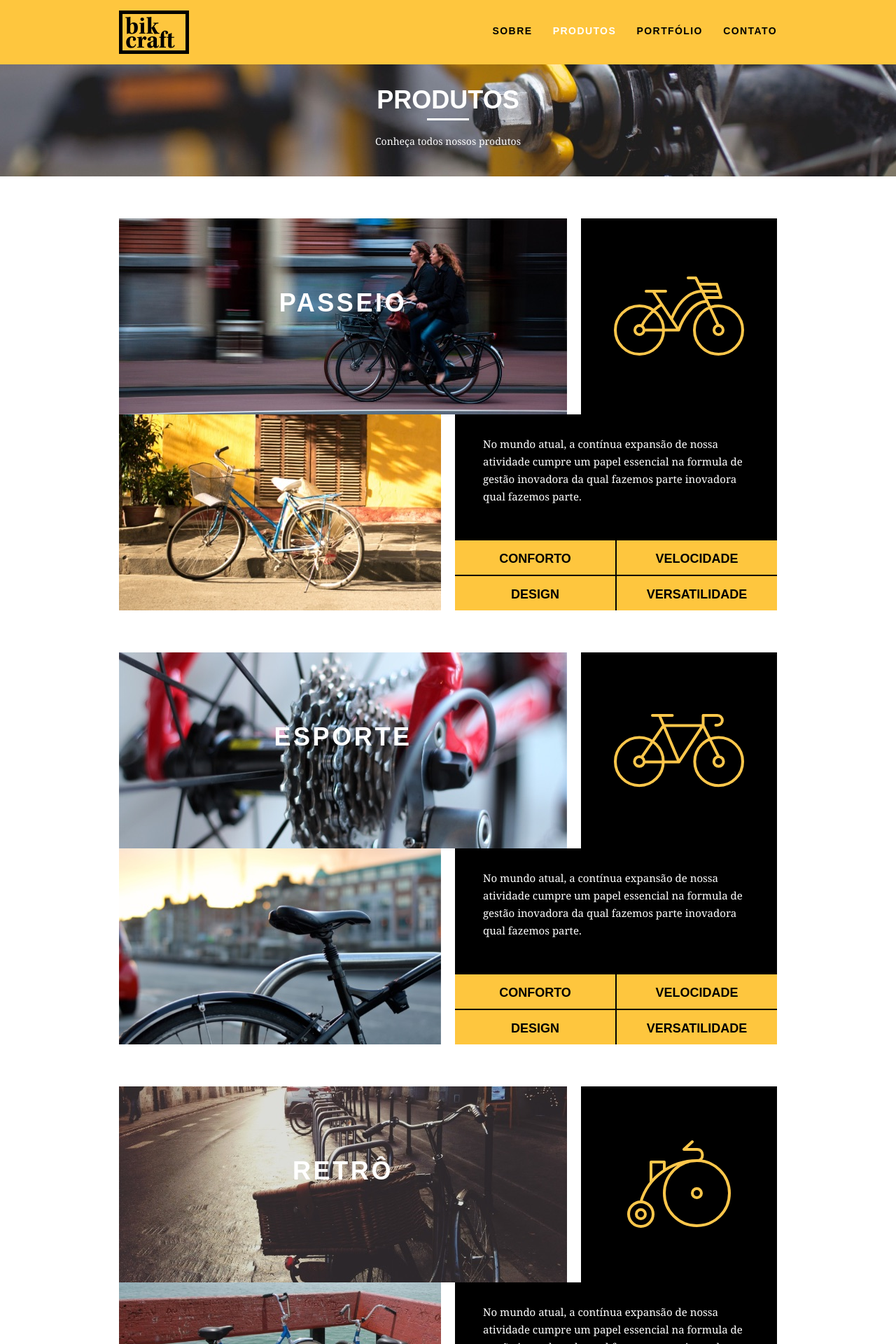
After one commit to Fabriciox7/Bikcraft, a PHP site: page /produtos.html in a window 1280 px wide. The commit adds this page. Shown: the top 1920 px of the page at 70% size. Run offline with PHP 8.4, Linux system fonts and the light colour scheme.

Commit message:
parte 1 produtos

```diff
--- /dev/null
+++ b/css/produtos.css
@@ -0,0 +1,83 @@
+.interna-produtos {
+  background: url("../img/bg-produtos.jpg") no-repeat center;
+  background-size: cover;
+}
+
+.produto-item {
+  padding-top: 60px;
+}
+
+.produto-item:nth-child(1) {
+  padding-bottom: 50px;
+}
+.produto-item h2 {
+  font-size: 36px;
+  font-weight: bold;
+  letter-spacing: 0.1em;
+  text-transform: uppercase;
+  color: #fff;
+  position: relative;
+  top: -180px;
+  text-align: center;
+  margin-bottom: -41.5px;
+}
+
+.produto-icone {
+  background: #000;
+  padding: 70px 0;
+}
+
+.produto-icone img {
+  margin: 0 auto;
+}
+.produto-info {
+  background: #000;
+}
+.produto-info p {
+  color: #fff;
+  font-size: 15px;
+  line-height: 25px;
+  padding: 30px 40px;
+  height: 180px;
+}
+
+.produto-info ul li {
+  background: #fec63e;
+  text-transform: uppercase;
+  font-size: 18px;
+  font-weight: bold;
+  text-align: center;
+  line-height: 20px;
+  float: left;
+  width: 229px;
+  height: 49px;
+  padding-top: 16px;
+}
+/*:nth-child(even) para os pares e :nth-child(odd) para os impares*/
+.produto-info ul li:nth-child(1) {
+  margin-bottom: 2px;
+}
+.produto-info ul li:nth-child(2) {
+  margin-bottom: 2px;
+}
+.produto-info ul li:nth-child(even) {
+  margin-left: 2px;
+}
+
+.orcamento {
+  padding: 60px 0;
+  background: #000;
+  color: #fec63e;
+}
+
+.orcamento .subtitulo {
+  color: #fec63e;
+}
+.orcamento .subtitulo::after {
+  background: #fec63e;
+}
+
+.form .form-orcamento input {
+  border: 10px solid #fec63e;
+  background: #fff;
+}
--- a/css/sobre.css
+++ b/css/sobre.css
@@ -1,11 +1,10 @@
 .interna-sobre {
   background: url("../img/bg-sobre.jpg") no-repeat center;
-
+  background-size: cover;
 }
 
 .missao-sobre {
   padding-top: 60px;
-
 }
 
 .missao-sobre p {
@@ -16,7 +15,7 @@
 }
 
 .missao-sobre ul li {
-  font-family: Georgia, 'Times New Roman', Times, serif;
+  font-family: Georgia, "Times New Roman", Times, serif;
   font-size: 18px;
   line-height: 30px;
 }
--- a/css/style.css
+++ b/css/style.css
@@ -5,10 +5,9 @@ body {
 }
 
 p {
-  font-family: Georgia, 'Times New Roman', Times, serif;
+  font-family: Georgia, "Times New Roman", Times, serif;
   font-size: 14px;
   line-height: 40px;
-
 }
 
 .btn {
@@ -17,7 +16,7 @@ p {
   color: #fec63e;
   font-size: 14px;
   line-height: 20px;
-  letter-spacing: .13em;
+  letter-spacing: 0.13em;
   font-weight: bold;
 }
 
@@ -36,7 +35,7 @@ p {
   font-size: 24px;
   line-height: 30px;
   color: #000;
-  letter-spacing: .1em;
+  letter-spacing: 0.1em;
   text-align: center;
   text-transform: uppercase;
   margin-bottom: 40px;
@@ -49,7 +48,6 @@ p {
   height: 3px;
   background: #000;
   margin: 8px auto;
-
 }
 
 .subtitulo-interno {
@@ -57,7 +55,7 @@ p {
   font-size: 24px;
   line-height: 30px;
   color: #000;
-  letter-spacing: .1em;
+  letter-spacing: 0.1em;
   text-transform: uppercase;
   margin-bottom: 20px;
 }
@@ -69,7 +67,6 @@ p {
   height: 3px;
   background: #000;
   margin: 8px 0;
-
 }
 
 /*Header*/
@@ -96,7 +93,7 @@ p {
   color: #000;
   font-weight: bold;
   text-transform: uppercase;
-  letter-spacing: .1em;
+  letter-spacing: 0.1em;
   font-size: 14px;
   padding: 10px 0;
 }
@@ -121,13 +118,11 @@ p {
   padding-top: 80px;
 }
 
-
 .introducao h1 {
   font-size: 48px;
   color: #fff;
   font-weight: bold;
   text-transform: uppercase;
-
 }
 
 .quote-externo {
@@ -149,14 +144,13 @@ p {
   height: 3px;
   background: #fff;
   margin: 14px auto 10px auto;
-
 }
 
 .quote-externo cite {
   font-style: normal;
   font-weight: bold;
   font-size: 14px;
-  letter-spacing: .1em;
+  letter-spacing: 0.1em;
 }
 
 img {
@@ -168,7 +162,6 @@ img {
   width: 100%;
   margin-top: 92px;
   height: 160px;
-  background-size: cover;
   text-align: center;
   color: #fff;
 }
@@ -194,7 +187,6 @@ img {
 
 .produtos {
   padding: 60px 0;
-
 }
 
 .produtos_lista li {
@@ -207,7 +199,7 @@ img {
   font-size: 18px;
   line-height: 25px;
   text-transform: uppercase;
-  letter-spacing: .1em;
+  letter-spacing: 0.1em;
   margin-top: 20px;
 }
 
@@ -257,7 +249,6 @@ img {
 
 .portfolio_list li:last-child {
   margin-top: 20px;
-
 }
 
 .portfolio .call-to-action {
@@ -278,7 +269,6 @@ img {
   top: 209px;
   right: 162px;
   z-index: -1;
-
 }
 
 .qualidade img {
@@ -301,7 +291,7 @@ img {
   font-size: 18px;
   line-height: 25px;
   text-transform: uppercase;
-  letter-spacing: .1em;
+  letter-spacing: 0.1em;
   margin-top: 20px;
 }
 
@@ -320,8 +310,7 @@ img {
   background: url("../img/bg-footer.jpg") no-repeat center;
   background-size: cover;
   text-align: center;
-  padding-top: 40px;
-
+  padding-top: 50px;
 }
 
 .quebra .quote-externo {
@@ -340,7 +329,7 @@ img {
   line-height: 25px;
   color: #fec63e;
   text-transform: uppercase;
-  letter-spacing: .1em;
+  letter-spacing: 0.1em;
   font-weight: bold;
 }
 
@@ -351,7 +340,6 @@ img {
   height: 3px;
   background-color: #fec63e;
   margin: 6px 0 12px 0;
-
 }
 
 .footer_historia {
@@ -361,8 +349,7 @@ img {
 .footer_contato ul li {
   font-size: 14px;
   line-height: 20px;
-  font-family: Georgia, 'Times New Roman', Times, serif;
-
+  font-family: Georgia, "Times New Roman", Times, serif;
 }
 
 .footer-redes ul li {
@@ -384,5 +371,4 @@ img {
   width: 100%;
   background-color: #fec63e;
   padding: 20px 0;
-
 }
--- /dev/null
+++ b/produtos.html
@@ -0,0 +1,208 @@
+<!DOCTYPE html>
+<html lang="pt-br">
+
+<head>
+  <meta charset="utf-8">
+  <title>Bikcraft - Sobre</title>
+  <link rel="stylesheet" href="css/normalize.css">
+  <link rel="stylesheet" href="css/reset.css">
+  <link rel="stylesheet" href="css/grid.css">
+  <link rel="stylesheet" href="css/style.css">
+  <link rel="stylesheet" href="css/produtos.css">
+</head>
+
+<body>
+  <header class="header">
+    <div class="container">
+      <a href="index.html" class="grid-4">
+        <img src="img/bikcraft.svg" alt="Bikcraft">
+      </a>
+      <nav class="header_menu grid-12">
+        <ul>
+          <li><a href="sobre.html">Sobre</a></li>
+          <li><a href="produtos.html" class="menu-ativo">Produtos</a></li>
+          <li><a href="portfolio.html">Portfólio</a></li>
+          <li><a href="contato.html">Contato</a></li>
+        </ul>
+      </nav>
+    </div>
+  </header>
+
+  <section class="introducao-interna  interna-produtos">
+    <div class="container">
+      <h1>Produtos</h1>
+      <p>Conheça todos nossos produtos</p>
+    </div>
+  </section>
+
+  <section class="container produto-item">
+    <div class="grid-11">
+      <img src="img/produtos/bikcraft-passeio-1.jpg" alt="Bikcraft Passeio">
+      <h2>Passeio</h2>
+    </div>
+
+    <div class="grid-5 produto-icone">
+      <img src="img/produtos/passeio.svg" alt="Icone passeio">
+    </div>
+
+    <div class="grid-8">
+      <img src="img/produtos/bikcraft-passeio-2.jpg" alt="Bikcraft passeio">
+    </div>
+
+    <div class="grid-8 produto-info">
+      <p>
+        No mundo atual, a contínua expansão de nossa atividade cumpre um papel essencial na formula de gestão inovadora da qual fazemos parte inovadora qual fazemos parte.
+      </p>
+      <ul>
+        <li>Conforto</li>
+        <li>Velocidade</li>
+        <li>Design</li>
+        <li>Versatilidade</li>
+      </ul>
+    </div>
+  </section>
+  <!-- segundo item-->
+  <section class="container produto-item">
+    <div class="grid-11">
+      <img src="img/produtos/bikcraft-esporte-1.jpg" alt="Bikcraft Passeio">
+      <h2>Esporte</h2>
+    </div>
+
+    <div class="grid-5 produto-icone">
+      <img src="img/produtos/esporte.svg" alt="Icone passeio">
+    </div>
+
+    <div class="grid-8">
+      <img src="img/produtos/bikcraft-esporte-2.jpg" alt="Bikcraft passeio">
+    </div>
+
+    <div class="grid-8 produto-info">
+      <p>
+        No mundo atual, a contínua expansão de nossa atividade cumpre um papel essencial na formula de gestão inovadora da qual fazemos parte inovadora qual fazemos parte.
+      </p>
+      <ul>
+        <li>Conforto</li>
+        <li>Velocidade</li>
+        <li>Design</li>
+        <li>Versatilidade</li>
+      </ul>
+    </div>
+  </section>
+  <!-- terceiro item-->
+  <section class="container produto-item">
+    <div class="grid-11">
+      <img src="img/produtos/bikcraft-retro-1.jpg" alt="Bikcraft Passeio">
+      <h2>Retrô</h2>
+    </div>
+
+    <div class="grid-5 produto-icone">
+      <img src="img/produtos/retro.svg" alt="Icone passeio">
+    </div>
+
+    <div class="grid-8">
+      <img src="img/produtos/bikcraft-retro-2.jpg" alt="Bikcraft passeio">
+    </div>
+
+    <div class="grid-8 produto-info">
+      <p>
+        No mundo atual, a contínua expansão de nossa atividade cumpre um papel essencial na formula de gestão inovadora da qual fazemos parte inovadora qual fazemos parte.
+      </p>
+      <ul>
+        <li>Conforto</li>
+        <li>Velocidade</li>
+        <li>Design</li>
+        <li>Versatilidade</li>
+      </ul>
+    </div>
+  </section>
+  <!-- Contato -->
+  <section class="orcamento">
+    <div class="container form">
+      <h2 class="subtitulo">Orçamento</h2>
+      <div class="grid-8">
+        <form id="form-orcamento" action="" method="">
+          <label for="nome">Nome</label>
+          <input type="text" id="nome">
+
+          <label for="e-mail">E-mail</label>
+          <input type="email" id="e-mail">
+
+          <label for="telefone">Telefone</label>
+          <input type="tel" id="telefone">
+
+          <label for="mensagem">Mensagem</label>
+          <textarea name="" id="mensagem" cols="30" rows="10"> </textarea>
+        </form>
+      </div>
+      <div class="grid-8">
+        <h3>Dados</h3>
+        <p>+55 921 99999-9999<br>
+          orçamento@bikcraft.com</p>
+
+      </div>
+    </div>
+  </section>
+  <!-- QUEBRA -->
+  <section class="quebra">
+
+    <blockquote class="container quote-externo">
+      <p>
+        "Não tem nada em sua casa que você não conseidere útil ou acredite ser bonito""
+      </p>
+      <cite>WILLIAM MORRIS</cite>
+    </blockquote>
+  </section>
+
+  <footer class="">
+    <div class="footer">
+      <div class="container">
+        <div class="grid-8 footer_historia">
+          <h3>Nossa história</h3>
+          <p>askdaskdj asjdnakjsdnas asjdnaskjdnaskjdn askdjanskdjsand sakdjasndkjsand askjdnaskjdnas .</p>
+        </div>
+        <div class="grid-4 footer_contato">
+          <h3>Contato</h3>
+          <ul>
+            <li> - 21 1236-4566</li>
+            <li> contato@bickraft.com</li>
+            <li>Sobral-Ce</li>
+          </ul>
+        </div>
+        <div class="grid-4 footer-redes">
+          <h3>Redes Sociais</h3>
+          <ul>
+            <li>
+              <a href="#" target="_blank">
+                <img src="img/redes-sociais/facebook.svg" alt="facebook">
+              </a>
+            </li>
+
+            <li>
+              <a href="#" target="_blank">
+                <img src="img/redes-sociais/instagram.svg" alt="instagram">
+              </a>
+            </li>
+
+            <li>
+              <a href="#" target="_blank">
+                <img src="img/redes-sociais/twitter.svg" alt="twitter">
+              </a>
+            </li>
+          </ul>
+        </div>
+      </div>
+      <!-- COPYRIGHT -->
+      <div class="copy">
+        <div class="container">
+          <p class="grid-16">
+            Bikcraft 2020 - Alguns direitos reservados.
+          </p>
+        </div>
+
+      </div>
+
+    </div>
+  </footer>
+</body>
+
+</html>
```
